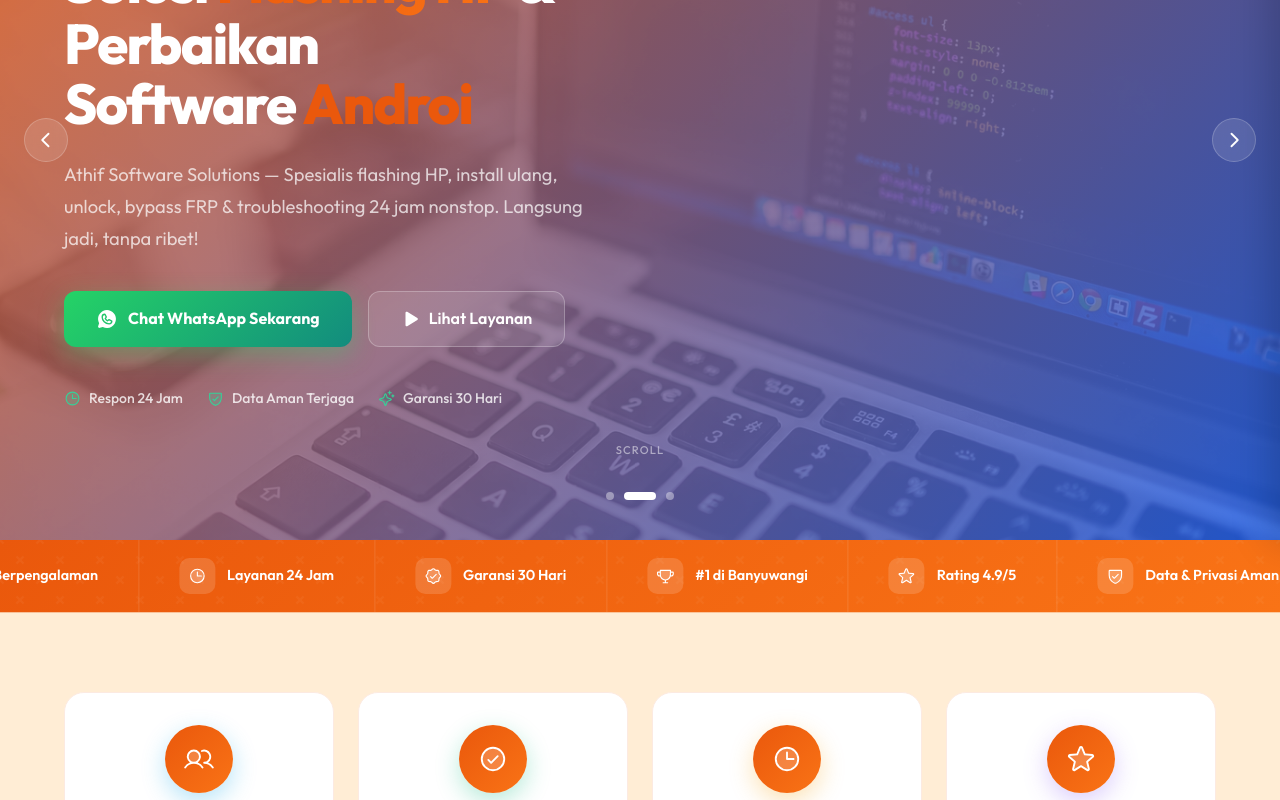
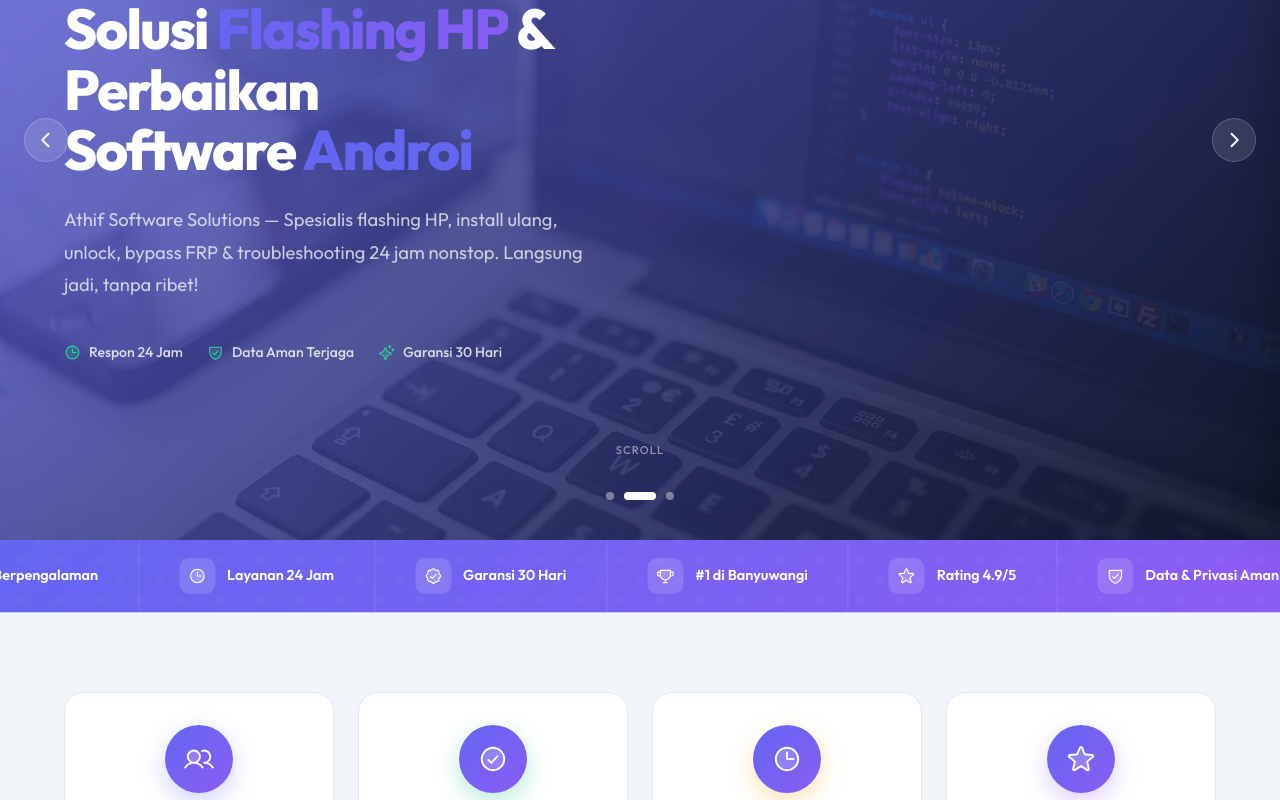
Before and after one commit to aziiemuth/repairphone-app, a Next.js app: page / in a window 1280 px wide. Shown: the part 260-1060 px from the top of the page. Built offline with nearby package versions, Linux system fonts and the light colour scheme.

Commit message:
feat: initialize project structure with theme configuration and base UI components

```diff
--- a/app/components/Footer.jsx
+++ b/app/components/Footer.jsx
@@ -28,7 +28,7 @@ const Section = styled.footer`
     left: 0;
     right: 0;
     height: 3px;
-    background: linear-gradient(135deg, #0EA5E9 0%, #6366F1 50%, #EC4899 100%);
+    background: ${({ theme }) => theme.colors.gradient};
   }
 `;
 
@@ -292,7 +292,7 @@ export default function Footer() {
                 <InstagramLogo size={16} weight="fill" />
                 <span>@athiief</span>
               </ContactItem>
-              <ContactItem $color="#0EA5E9">
+              <ContactItem $color="#6366F1">
                 <MapPin size={16} weight="duotone" />
                 <span>Banyuwangi, Jawa Timur</span>
               </ContactItem>
--- a/app/components/Hero.jsx
+++ b/app/components/Hero.jsx
@@ -482,16 +482,7 @@ export default function Hero() {
               jadi, tanpa ribet!
             </Subtitle>
 
-            <ButtonRow>
-              <WAButton href={WHATSAPP_URL} target="_blank" rel="noopener noreferrer">
-                <WhatsappLogo size={22} weight="fill" />
-                Chat WhatsApp Sekarang
-              </WAButton>
-              <SecondaryButton href="#layanan">
-                <Play size={18} weight="fill" />
-                Lihat Layanan
-              </SecondaryButton>
-            </ButtonRow>
+
 
             <TrustBadges>
               <TrustItem>
--- a/app/components/Location.jsx
+++ b/app/components/Location.jsx
@@ -171,10 +171,10 @@ export default function Location() {
 
           <InfoStack>
             <ScrollAnimation animation="fadeInRight" delay={0}>
-              <InfoCard $borderColor="#0EA5E9">
+              <InfoCard $borderColor="#6366F1">
                 <IconBox
-                  $gradient="linear-gradient(135deg, #0EA5E9, #6366F1)"
-                  $shadow="rgba(14,165,233,0.25)"
+                  $gradient="linear-gradient(135deg, #6366F1, #8B5CF6)"
+                  $shadow="rgba(99,102,241,0.25)"
                 >
                   <MapPin size={24} weight="duotone" />
                 </IconBox>
@@ -186,7 +186,7 @@ export default function Location() {
                   <ExternalLink
                     href="https://maps.google.com/?q=-8.201556,114.378694"
                     target="_blank"
-                    $color="#0EA5E9"
+                    $color="#6366F1"
                   >
                     Buka di Maps <ArrowSquareOut size={12} />
                   </ExternalLink>
--- a/app/components/Navbar.jsx
+++ b/app/components/Navbar.jsx
@@ -476,11 +476,7 @@ export default function Navbar() {
             </NavLinks>
 
             <NavActions>
-              <CTANavButton href={WHATSAPP_URL} target="_blank" rel="noopener noreferrer">
-                <WhatsappLogo size={18} weight="fill" />
-                Chat Sekarang
-                <ArrowRight size={14} weight="bold" />
-              </CTANavButton>
+
               <ThemeToggle $scrolled={scrolled} />
               <MobileMenuBtn onClick={openSidebar} aria-label="Open menu" $scrolled={scrolled}>
                 <List size={22} weight="bold" />
--- a/app/components/Process.jsx
+++ b/app/components/Process.jsx
@@ -147,7 +147,7 @@ const steps = [
     Icon: ChatsCircle,
     title: 'Konsultasi',
     desc: 'Hubungi kami & jelaskan masalah device Anda untuk estimasi awal.',
-    gradient: 'linear-gradient(135deg, #0EA5E9, #6366F1)',
+    gradient: 'linear-gradient(135deg, #6366F1, #8B5CF6)',
   },
   {
     Icon: MagnifyingGlass,
--- a/app/components/Services.jsx
+++ b/app/components/Services.jsx
@@ -200,9 +200,9 @@ const services = [
     Icon: DeviceMobile,
     title: 'Perbaikan Software HP',
     desc: 'Spesialis perbaikan software HP di Banyuwangi. Android & iOS — bootloop, stuck logo, error system, semua bisa ditangani.',
-    gradient: 'linear-gradient(135deg, #0EA5E9, #6366F1)',
-    shadow: 'rgba(14,165,233,0.25)',
-    color: '#0EA5E9',
+    gradient: 'linear-gradient(135deg, #6366F1, #8B5CF6)',
+    shadow: 'rgba(99,102,241,0.25)',
+    color: '#6366F1',
   },
   {
     Icon: Laptop,
@@ -240,9 +240,9 @@ const services = [
     Icon: GearSix,
     title: 'Optimasi & Troubleshoot',
     desc: 'Device lemot atau error? Kami optimasi dan troubleshoot HP & laptop di Banyuwangi sampai device kembali normal.',
-    gradient: 'linear-gradient(135deg, #06B6D4, #0EA5E9)',
-    shadow: 'rgba(6,182,212,0.25)',
-    color: '#06B6D4',
+    gradient: 'linear-gradient(135deg, #EC4899, #F43F5E)',
+    shadow: 'rgba(236,72,153,0.25)',
+    color: '#EC4899',
   },
 ];
 
--- a/app/components/Stats.jsx
+++ b/app/components/Stats.jsx
@@ -122,8 +122,8 @@ const stats = [
     number: 500,
     suffix: '+',
     label: 'Pelanggan Puas',
-    gradient: 'linear-gradient(135deg, #0EA5E9, #6366F1)',
-    shadow: 'rgba(14,165,233,0.3)',
+    gradient: 'linear-gradient(135deg, #6366F1, #8B5CF6)',
+    shadow: 'rgba(99,102,241,0.3)',
     delay: '0s',
   },
   {
--- a/app/components/Testimonials.jsx
+++ b/app/components/Testimonials.jsx
@@ -58,7 +58,7 @@ const Card = styled.div`
     left: 0;
     right: 0;
     height: 4px;
-    background: linear-gradient(135deg, #0EA5E9 0%, #6366F1 100%);
+    background: ${({ theme }) => theme.colors.gradient};
   }
 
   @media (max-width: ${({ theme }) => theme.breakpoints.md}) {
@@ -108,7 +108,7 @@ const Author = styled.div`
 const Avatar = styled.div`
   width: 52px;
   height: 52px;
-  background: linear-gradient(135deg, #0EA5E9 0%, #6366F1 100%);
+  background: ${({ theme }) => theme.colors.gradient};
   border-radius: 50%;
   display: flex;
   align-items: center;
@@ -116,7 +116,7 @@ const Avatar = styled.div`
   color: white;
   font-size: 1.25rem;
   font-weight: 700;
-  box-shadow: 0 4px 16px rgba(14,165,233,0.3);
+  box-shadow: 0 4px 16px rgba(99, 102, 241, 0.3);
   flex-shrink: 0;
 `;
 
--- a/app/components/WhyChooseUs.jsx
+++ b/app/components/WhyChooseUs.jsx
@@ -112,8 +112,8 @@ const features = [
     Icon: Clock,
     title: 'Layanan 24 Jam Nonstop',
     desc: 'Kapanpun butuh bantuan, kami siap melayani nonstop 24 jam setiap hari termasuk hari libur.',
-    gradient: 'linear-gradient(135deg, #0EA5E9, #6366F1)',
-    shadow: 'rgba(14,165,233,0.25)',
+    gradient: 'linear-gradient(135deg, #6366F1, #8B5CF6)',
+    shadow: 'rgba(99,102,241,0.25)',
   },
   {
     Icon: ChatCircleDots,
--- a/app/components/ui/CursorTrail.jsx
+++ b/app/components/ui/CursorTrail.jsx
@@ -2,9 +2,8 @@
 
 import { useEffect, useRef } from 'react';
 
-// Theming: Orange and Blue to match the site's brand
-const colorRGB = '234, 88, 12'; // Primary Orange (#EA580C)
-const accentRGB = '37, 99, 235'; // Accent Blue (#2563EB)
+const colorRGB = '99, 102, 241'; // Primary Indigo (#6366F1)
+const accentRGB = '139, 92, 246'; // Secondary Violet (#8B5CF6)
 
 class Particle {
   constructor(x, y) {
--- a/app/styles/theme.js
+++ b/app/styles/theme.js
@@ -1,32 +1,32 @@
 export const lightTheme = {
   colors: {
-    primary: '#EA580C',
-    primaryHover: '#C2410C',
-    primaryLight: 'rgba(234, 88, 12, 0.1)',
-    secondary: '#F97316',
-    secondaryLight: 'rgba(249, 115, 22, 0.1)',
-    accent: '#2563EB',
-    background: '#FFF7ED',
-    backgroundAlt: '#FFEDD5',
-    backgroundGradient: 'linear-gradient(135deg, #FFF7ED 0%, #FFEDD5 100%)',
+    primary: '#6366F1',
+    primaryHover: '#4F46E5',
+    primaryLight: 'rgba(99, 102, 241, 0.1)',
+    secondary: '#8B5CF6',
+    secondaryLight: 'rgba(139, 92, 246, 0.1)',
+    accent: '#A855F7',
+    background: '#F8FAFC',
+    backgroundAlt: '#F1F5F9',
+    backgroundGradient: 'linear-gradient(135deg, #F8FAFC 0%, #F1F5F9 100%)',
     surface: '#FFFFFF',
-    surfaceHover: '#FFF7ED',
+    surfaceHover: '#F8FAFC',
     surfaceGlass: '#FFFFFF',
     glassBg: '#FFFFFF',
-    glassBorder: '#FCEAE1',
+    glassBorder: '#F1F5F9',
     glassBlur: '0px',
     text: '#0F172A',
     textSecondary: '#475569',
     textMuted: '#94A3B8',
-    border: '#FCEAE1',
-    borderStrong: '#E2E8F0',
+    border: '#E2E8F0',
+    borderStrong: '#CBD5E1',
     success: '#10B981',
     warning: '#F59E0B',
     whatsapp: '#25D366',
     whatsappHover: '#128C7E',
-    gradient: 'linear-gradient(135deg, #EA580C 0%, #F97316 100%)',
-    gradientAlt: 'linear-gradient(135deg, #2563EB 0%, #3B82F6 100%)',
-    gradientHero: 'linear-gradient(135deg, rgba(234, 88, 12, 0.85) 0%, rgba(37, 99, 235, 0.85) 100%)',
+    gradient: 'linear-gradient(135deg, #6366F1 0%, #8B5CF6 100%)',
+    gradientAlt: 'linear-gradient(135deg, #8B5CF6 0%, #A855F7 100%)',
+    gradientHero: 'linear-gradient(135deg, rgba(99, 102, 241, 0.8) 0%, rgba(15, 23, 42, 0.95) 100%)',
     shadow: '0 1px 2px rgba(0,0,0,0.05)',
     shadowMd: '0 4px 6px rgba(0,0,0,0.1)',
     shadowHover: '0 10px 15px rgba(0,0,0,0.1)',
@@ -37,12 +37,12 @@ export const lightTheme = {
 
 export const darkTheme = {
   colors: {
-    primary: '#EA580C',
-    primaryHover: '#C2410C',
-    primaryLight: 'rgba(234, 88, 12, 0.15)',
-    secondary: '#F97316',
-    secondaryLight: 'rgba(249, 115, 22, 0.15)',
-    accent: '#3B82F6',
+    primary: '#8B5CF6',
+    primaryHover: '#7C3AED',
+    primaryLight: 'rgba(139, 92, 246, 0.15)',
+    secondary: '#A855F7',
+    secondaryLight: 'rgba(168, 85, 247, 0.15)',
+    accent: '#D946EF',
     background: '#0F172A',
     backgroundAlt: '#1E293B',
     backgroundGradient: 'linear-gradient(135deg, #0F172A 0%, #1E293B 100%)',
@@ -61,9 +61,9 @@ export const darkTheme = {
     warning: '#FBBF24',
     whatsapp: '#25D366',
     whatsappHover: '#128C7E',
-    gradient: 'linear-gradient(135deg, #EA580C 0%, #F97316 100%)',
-    gradientAlt: 'linear-gradient(135deg, #3B82F6 0%, #60A5FA 100%)',
-    gradientHero: 'linear-gradient(135deg, rgba(15, 23, 42, 0.9) 0%, rgba(30, 58, 138, 0.85) 100%)',
+    gradient: 'linear-gradient(135deg, #6366F1 0%, #8B5CF6 100%)',
+    gradientAlt: 'linear-gradient(135deg, #8B5CF6 0%, #A855F7 100%)',
+    gradientHero: 'linear-gradient(135deg, rgba(15, 23, 42, 0.9) 0%, rgba(24, 24, 27, 0.95) 100%)',
     shadow: '0 4px 6px rgba(0,0,0,0.3)',
     shadowMd: '0 10px 15px rgba(0,0,0,0.4)',
     shadowHover: '0 20px 25px rgba(0,0,0,0.5)',
```
